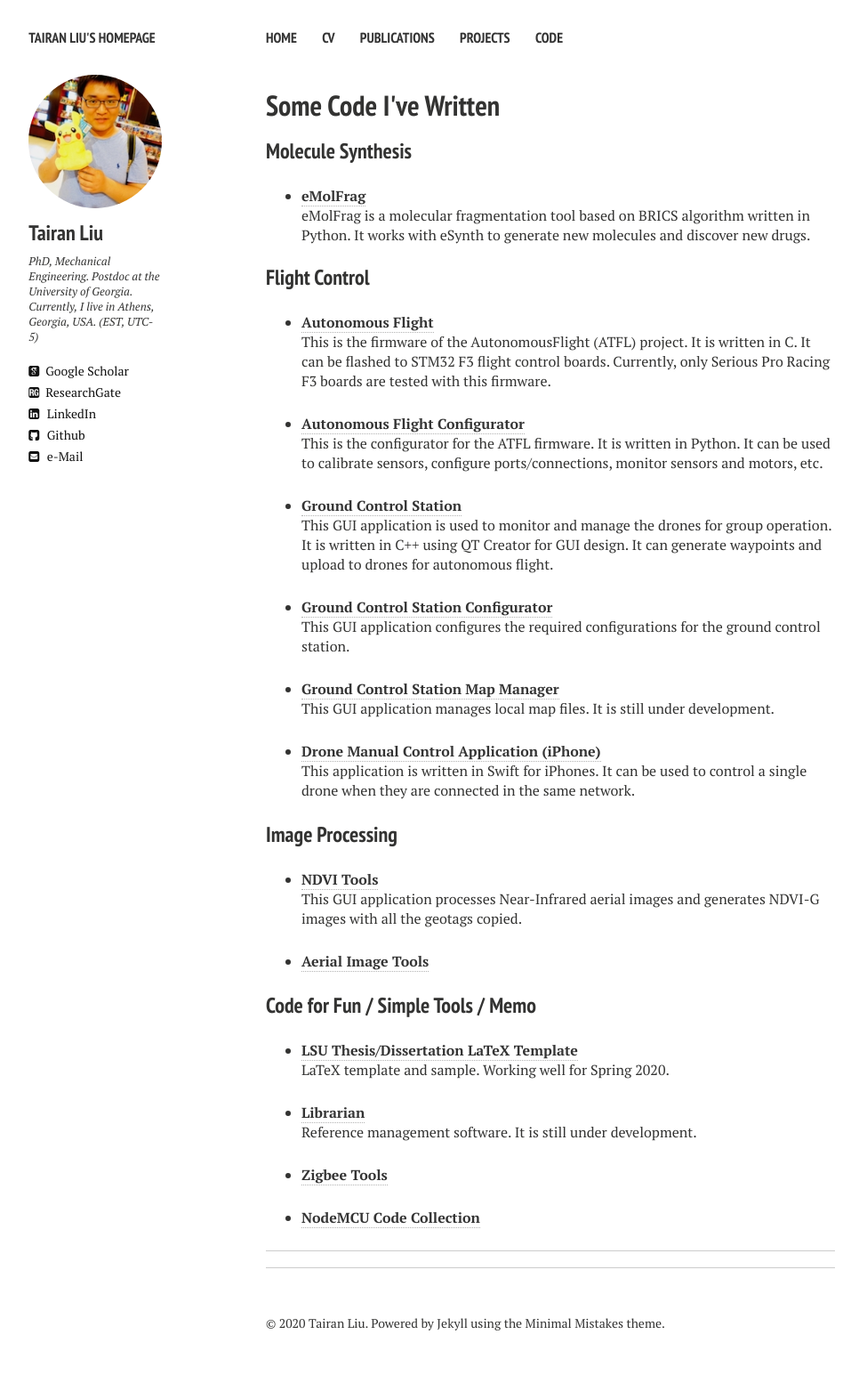
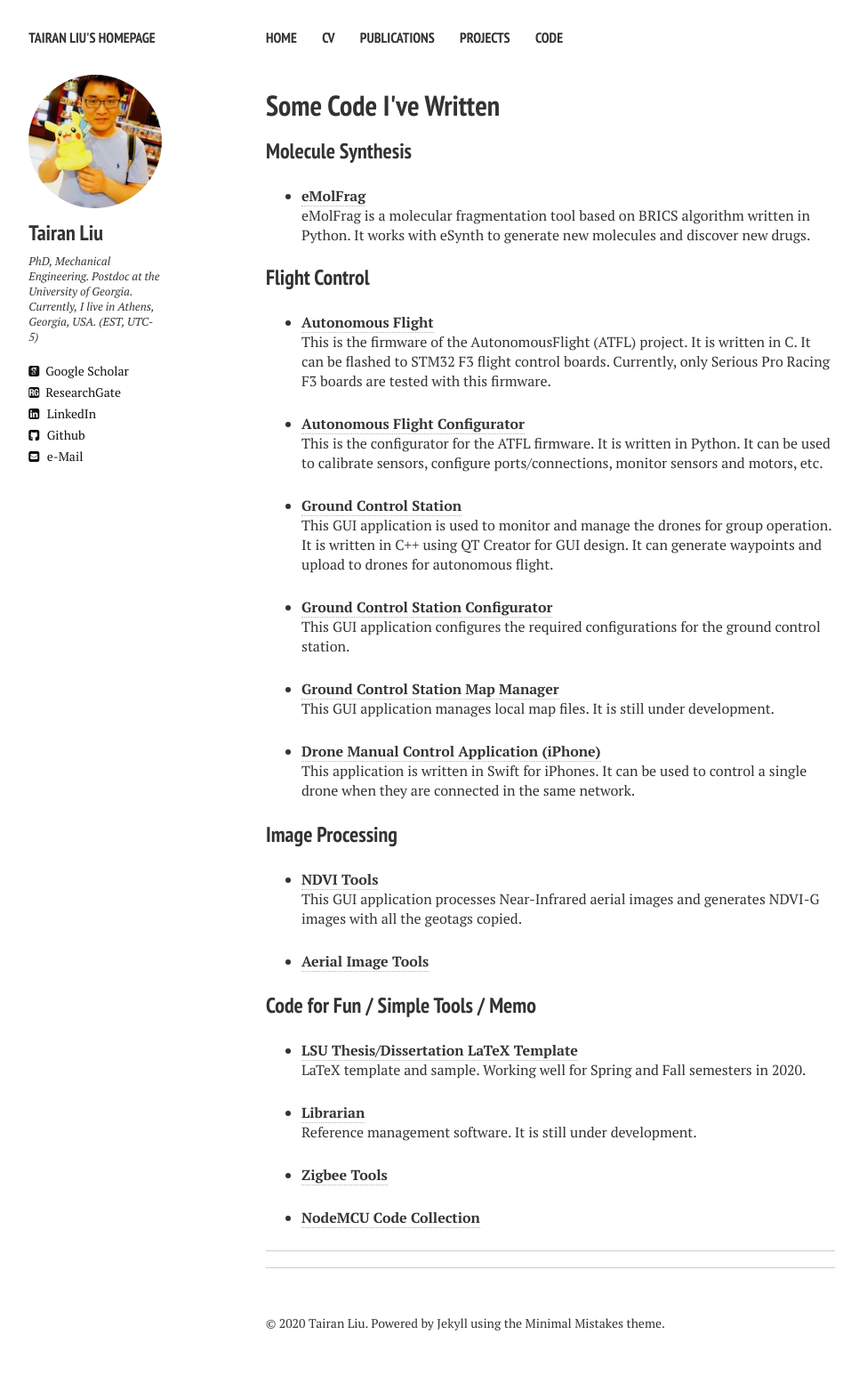
Before and after one commit to liutairan/liutairan.github.io, a Jekyll site: the page built from code.md, in a window 1280 px wide. Shown: the whole page at 89% size, without its empty margins (21-987 px from the left). Built offline with Jekyll 4.4.1, drawn with Linux system fonts in a browser that asks for light colours; nearby versions of some CDN libraries.

Commit message:
Update code.md

```diff
--- a/code.md
+++ b/code.md
@@ -45,7 +45,7 @@ This GUI application processes Near-Infrared aerial images and generates NDVI-G
 ### Code for Fun / Simple Tools / Memo
 
 * [**LSU Thesis/Dissertation LaTeX Template**](https://github.com/liutairan/LSU-Dissertation-LaTeX-Template)<br>
-LaTeX template and sample. Working well for Spring 2020.
+LaTeX template and sample. Working well for Spring and Fall semesters in 2020.
 
 * [**Librarian**](https://github.com/liutairan/Librarian)<br>
 Reference management software. It is still under development.
```
